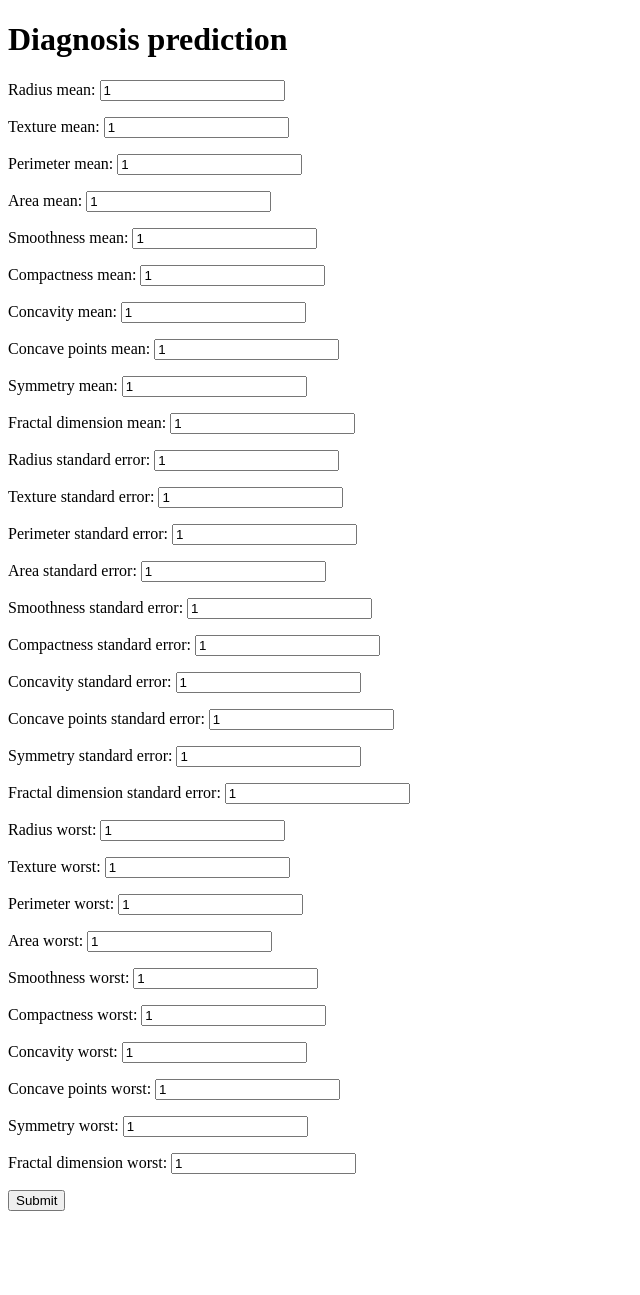
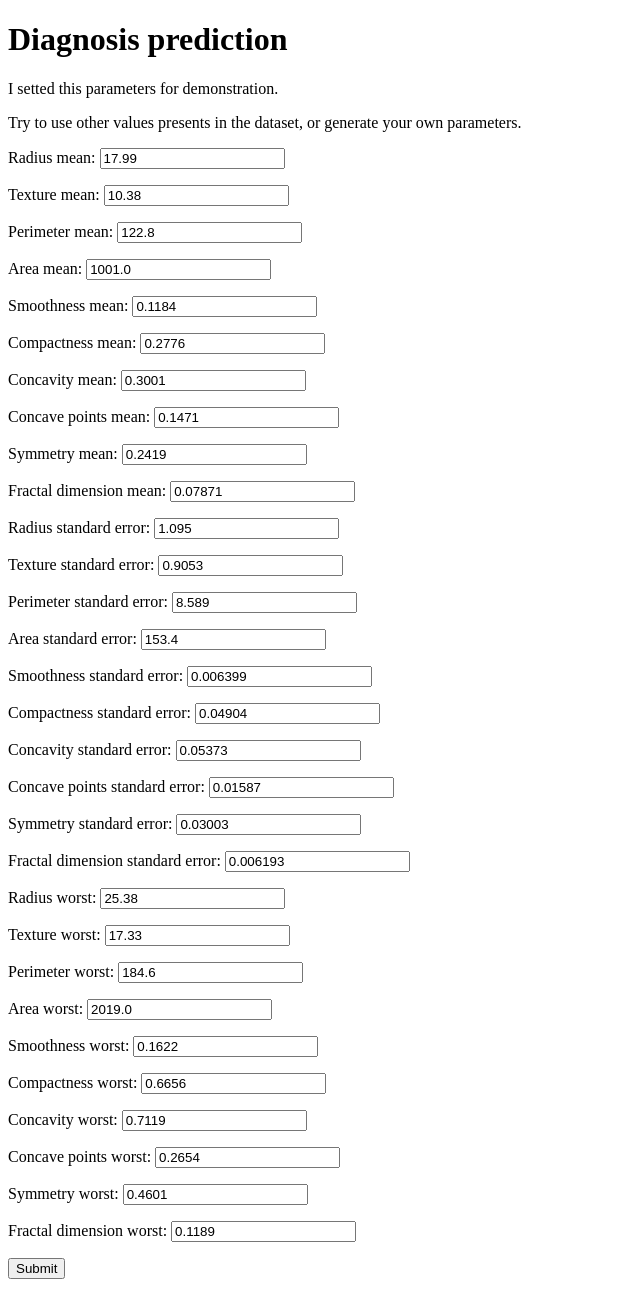
Before and after one commit to Paulooo0/Wisconsin-deep-learning, a Flask app: page / in a window 1280 px wide. Shown: the whole page, without its empty margins (0-640 px from the left). Before the commit the page ends 1211 px from the top, so only its background shows below. Run offline with Flask 3, Linux system fonts and the light colour scheme; parts of the project's set-up code (start-up, migrations or seed data) failed here and were passed over.

Commit message:
adjusts on html and the model now outputs a classification prediction

```diff
--- a/app.py
+++ b/app.py
@@ -1,61 +1,62 @@
-import flask
+from flask import Flask, render_template, request
 from tensorflow import reshape
 from tensorflow import keras
-import os
+from os import environ
 from rebuild_dataset import get_data
-from re import escape
 
-app = flask.Flask(__name__, template_folder='template', static_folder='template/static')
-model = keras.models.load_model('neural_model')
+app = Flask(__name__, template_folder='template', static_folder='template/static')
 
 data = get_data('dataset/rebuilted_cancer_wisconsin.csv')
 
 @app.route('/')
 def display_gui():
-    return flask.render_template('template.html')
+    return render_template('template.html')
 
 @app.route('/pred', methods=['POST'])
 def get_pred():
-    form = [float(flask.request.form['radius_mean']),
-            float(flask.request.form['texture_mean']),
-            float(flask.request.form['perimeter_mean']),
-            float(flask.request.form['area_mean']),
-            float(flask.request.form['smoothness_mean']),
-            float(flask.request.form['compactness_mean']),
-            float(flask.request.form['concavity_mean']),
-            float(flask.request.form['concave_points_mean']),
-            float(flask.request.form['symmetry_mean']),
-            float(flask.request.form['fractal_dimension_mean']),
-            float(flask.request.form['radius_se']),
-            float(flask.request.form['texture_se']),
-            float(flask.request.form['perimeter_se']),
-            float(flask.request.form['area_se']),
-            float(flask.request.form['smoothness_se']),
-            float(flask.request.form['compactness_se']),
-            float(flask.request.form['concavity_se']),
-            float(flask.request.form['concave_points_se']),
-            float(flask.request.form['symmetry_se']),
-            float(flask.request.form['fractal_dimension_se']),
-            float(flask.request.form['radius_worst']),
-            float(flask.request.form['texture_worst']),
-            float(flask.request.form['perimeter_worst']),
-            float(flask.request.form['area_worst']),
-            float(flask.request.form['smoothness_worst']),
-            float(flask.request.form['compactness_worst']),
-            float(flask.request.form['concavity_worst']),
-            float(flask.request.form['concave_points_worst']),
-            float(flask.request.form['symmetry_worst']),
-            float(flask.request.form['fractal_dimension_worst'])]
+    form = [float(request.form['radius_mean']),
+            float(request.form['texture_mean']),
+            float(request.form['perimeter_mean']),
+            float(request.form['area_mean']),
+            float(request.form['smoothness_mean']),
+            float(request.form['compactness_mean']),
+            float(request.form['concavity_mean']),
+            float(request.form['concave_points_mean']),
+            float(request.form['symmetry_mean']),
+            float(request.form['fractal_dimension_mean']),
+            float(request.form['radius_se']),
+            float(request.form['texture_se']),
+            float(request.form['perimeter_se']),
+            float(request.form['area_se']),
+            float(request.form['smoothness_se']),
+            float(request.form['compactness_se']),
+            float(request.form['concavity_se']),
+            float(request.form['concave_points_se']),
+            float(request.form['symmetry_se']),
+            float(request.form['fractal_dimension_se']),
+            float(request.form['radius_worst']),
+            float(request.form['texture_worst']),
+            float(request.form['perimeter_worst']),
+            float(request.form['area_worst']),
+            float(request.form['smoothness_worst']),
+            float(request.form['compactness_worst']),
+            float(request.form['concavity_worst']),
+            float(request.form['concave_points_worst']),
+            float(request.form['symmetry_worst']),
+            float(request.form['fractal_dimension_worst'])]
 
     model = keras.models.load_model('neural_model')
 
     pred = model.predict(reshape(form,shape=(1,30)))
+    binary_pred = (pred >= 0.5).astype(int)
 
-    printable_pred = str(pred).replace('[[', '')
-    printable_pred = printable_pred.replace(']]', '')
+    if binary_pred == 0:
+        print_pred = 'Benign'
+    else:
+        print_pred = 'Malignant'
 
-    return flask.render_template('template.html', prediction=printable_pred)
+    return render_template('template.html', prediction=print_pred)
 
 if __name__ == '__main__':
-    port = int(os.environ.get('PORT', 5000))
+    port = int(environ.get('PORT', 5000))
     app.run(host='localhost', port=port, debug=True)
--- a/template/template.html
+++ b/template/template.html
@@ -7,66 +7,69 @@
     <body>
         <h1>Diagnosis prediction</h1>
         <form method="post" action="/pred">
+            <p><label>I setted this parameters for demonstration.
+                <p>Try to use other values presents in the dataset, or generate your own parameters.</label></p>
+            </label></p>
             <p><label for="radius_mean">Radius mean: </label>
-                <input type="number" id="radius_mean" name="radius_mean" min="0" value="1"></p>
+                <input type="float" id="radius_mean" name="radius_mean" min="0" value="17.99"></p>
             <p><label for="texture_mean">Texture mean: </label>
-                <input type="number" id="texture_mean" name="texture_mean" min="0" value="1"></p>
+                <input type="float" id="texture_mean" name="texture_mean" min="0" value="10.38"></p>
             <p><label for="perimeter_mean">Perimeter mean: </label>
-                <input type="number" id="perimeter_mean" name="perimeter_mean" min="0" value="1"></p>
+                <input type="float" id="perimeter_mean" name="perimeter_mean" min="0" value="122.8"></p>
             <p><label for="area_mean">Area mean: </label>
-                <input type="number" id="area_mean" name="area_mean" min="0" value="1"></p>
+                <input type="float" id="area_mean" name="area_mean" min="0" value="1001.0"></p>
             <p><label for="smoothness_mean">Smoothness mean: </label>
-                <input type="number" id="smoothness_mean" name="smoothness_mean" min="0" value="1"></p>
+                <input type="float" id="smoothness_mean" name="smoothness_mean" min="0" value="0.1184"></p>
             <p><label for="compactness_mean">Compactness mean: </label>
-                <input type="number" id="compactness_mean" name="compactness_mean" min="0" value="1"value="1"></p>
+                <input type="float" id="compactness_mean" name="compactness_mean" min="0" value="0.2776"value="1"></p>
             <p><label for="concavity_mean">Concavity mean: </label>
-                <input type="number" id="concavity_mean" name="concavity_mean" min="0" value="1"></p>
+                <input type="float" id="concavity_mean" name="concavity_mean" min="0" value="0.3001"></p>
             <p><label for="concave_points_mean">Concave points mean: </label>
-                <input type="number" id="concave_points_mean" name="concave_points_mean" min="0" value="1"></p>
+                <input type="float" id="concave_points_mean" name="concave_points_mean" min="0" value="0.1471"></p>
             <p><label for="symmetry_mean">Symmetry mean: </label>
-                <input type="number" id="symmetry_mean" name="symmetry_mean" min="0" value="1"></p>
+                <input type="float" id="symmetry_mean" name="symmetry_mean" min="0" value="0.2419"></p>
             <p><label for="fractal_dimension_mean">Fractal dimension mean: </label>
-                <input type="number" id="fractal_dimension_mean" name="fractal_dimension_mean" min="0" value="1"></p>
+                <input type="float" id="fractal_dimension_mean" name="fractal_dimension_mean" min="0" value="0.07871"></p>
             <p><label for="radius_se">Radius standard error: </label>
-                <input type="number" id="radius_se" name="radius_se" min="0" value="1"></p>
+                <input type="float" id="radius_se" name="radius_se" min="0" value="1.095"></p>
             <p><label for="texture_se">Texture standard error: </label>
-                <input type="number" id="texture_se" name="texture_se" min="0" value="1"></p>
+                <input type="float" id="texture_se" name="texture_se" min="0" value="0.9053"></p>
             <p><label for="perimeter_se">Perimeter standard error: </label>
-                <input type="number" id="perimeter_se" name="perimeter_se" min="0" value="1"></p>
+                <input type="float" id="perimeter_se" name="perimeter_se" min="0" value="8.589"></p>
             <p><label for="area_se">Area standard error: </label>
-                <input type="number" id="area_se" name="area_se" min="0" value="1"></p>
+                <input type="float" id="area_se" name="area_se" min="0" value="153.4"></p>
             <p><label for="smoothness_se">Smoothness standard error: </label>
-                <input type="number" id="smoothness_se" name="smoothness_se" min="0" value="1"></p>
+                <input type="float" id="smoothness_se" name="smoothness_se" min="0" value="0.006399"></p>
             <p><label for="compactness_se">Compactness standard error: </label>
-                <input type="number" id="compactness_se" name="compactness_se" min="0" value="1"></p>
+                <input type="float" id="compactness_se" name="compactness_se" min="0" value="0.04904"></p>
             <p><label for="concavity_se">Concavity standard error: </label>
-                <input type="number" id="concavity_se" name="concavity_se" min="0" value="1"></p>
+                <input type="float" id="concavity_se" name="concavity_se" min="0" value="0.05373"></p>
             <p><label for="concave_points_se">Concave points standard error: </label>
-                <input type="number" id="concave_points_se" name="concave_points_se" min="0" value="1"></p>
+                <input type="float" id="concave_points_se" name="concave_points_se" min="0" value="0.01587"></p>
             <p><label for="symmetry_se">Symmetry standard error: </label>
-                <input type="number" id="symmetry_se" name="symmetry_se" min="0" value="1"></p>
+                <input type="float" id="symmetry_se" name="symmetry_se" min="0" value="0.03003"></p>
             <p><label for="fractal_dimension_se">Fractal dimension standard error: </label>
-                <input type="number" id="fractal_dimension_se" name="fractal_dimension_se" min="0" value="1"></p>
+                <input type="float" id="fractal_dimension_se" name="fractal_dimension_se" min="0" value="0.006193"></p>
             <p><label for="radius_worst">Radius worst: </label>
-                <input type="number" id="radius_worst" name="radius_worst" min="0" value="1"></p>
+                <input type="float" id="radius_worst" name="radius_worst" min="0" value="25.38"></p>
             <p><label for="texture_worst">Texture worst: </label>
-                <input type="number" id="texture_worst" name="texture_worst" min="0" value="1"></p>
+                <input type="float" id="texture_worst" name="texture_worst" min="0" value="17.33"></p>
             <p><label for="perimeter_worst">Perimeter worst: </label>
-                <input type="number" id="perimeter_worst" name="perimeter_worst" min="0" value="1"></p>
+                <input type="float" id="perimeter_worst" name="perimeter_worst" min="0" value="184.6"></p>
             <p><label for="area_worst">Area worst: </label>
-                <input type="number" id="area_worst" name="area_worst" min="0" value="1"></p>
+                <input type="float" id="area_worst" name="area_worst" min="0" value="2019.0"></p>
             <p><label for="smoothness_worst">Smoothness worst: </label>
-                <input type="number" id="smoothness_worst" name="smoothness_worst" min="0" value="1"></p>
+                <input type="float" id="smoothness_worst" name="smoothness_worst" min="0" value="0.1622"></p>
             <p><label for="compactness_worst">Compactness worst: </label>
-                <input type="number" id="compactness_worst" name="compactness_worst" min="0" value="1"></p>
+                <input type="float" id="compactness_worst" name="compactness_worst" min="0" value="0.6656"></p>
             <p><label for="concavity_worst">Concavity worst: </label>
-                <input type="number" id="concavity_worst" name="concavity_worst" min="0" value="1"></p>
+                <input type="float" id="concavity_worst" name="concavity_worst" min="0" value="0.7119"></p>
             <p><label for="concavity_worst">Concave points worst: </label>
-                <input type="number" id="concave_points_worst" name="concave_points_worst" min="0" value="1"></p>
+                <input type="float" id="concave_points_worst" name="concave_points_worst" min="0" value="0.2654"></p>
             <p><label for="symmetry_worst">Symmetry worst: </label>
-                <input type="number" id="symmetry_worst" name="symmetry_worst" min="0" value="1"></p>
+                <input type="float" id="symmetry_worst" name="symmetry_worst" min="0" value="0.4601"></p>
             <p><label for="fractal_dimension_worst">Fractal dimension worst: </label>
-                <input type="number" id="fractal_dimension_worst" name="fractal_dimension_worst" min="0" value="1"></p>
+                <input type="float" id="fractal_dimension_worst" name="fractal_dimension_worst" min="0" value="0.1189"></p>
                 <button type="submit">Submit</button>
             <p><label id="pred">{{prediction}}</label></p>
         </form>
```
